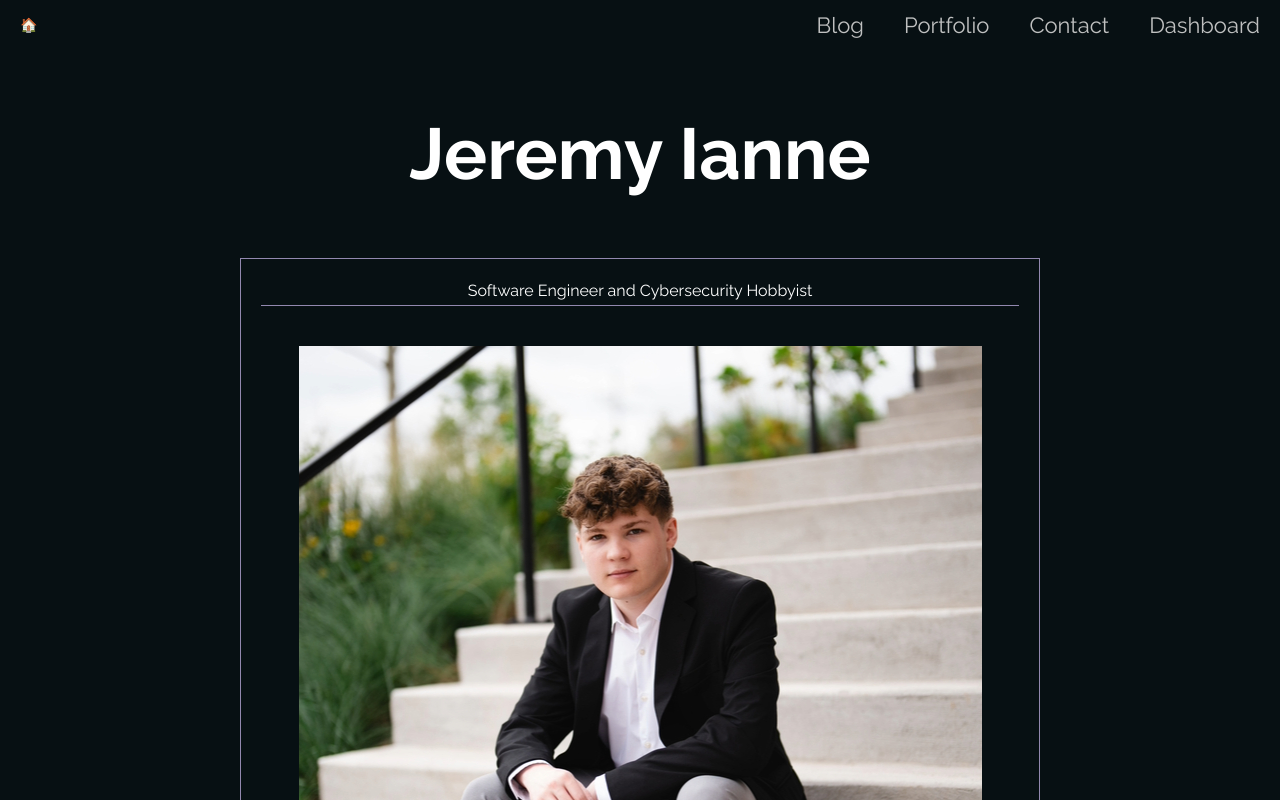
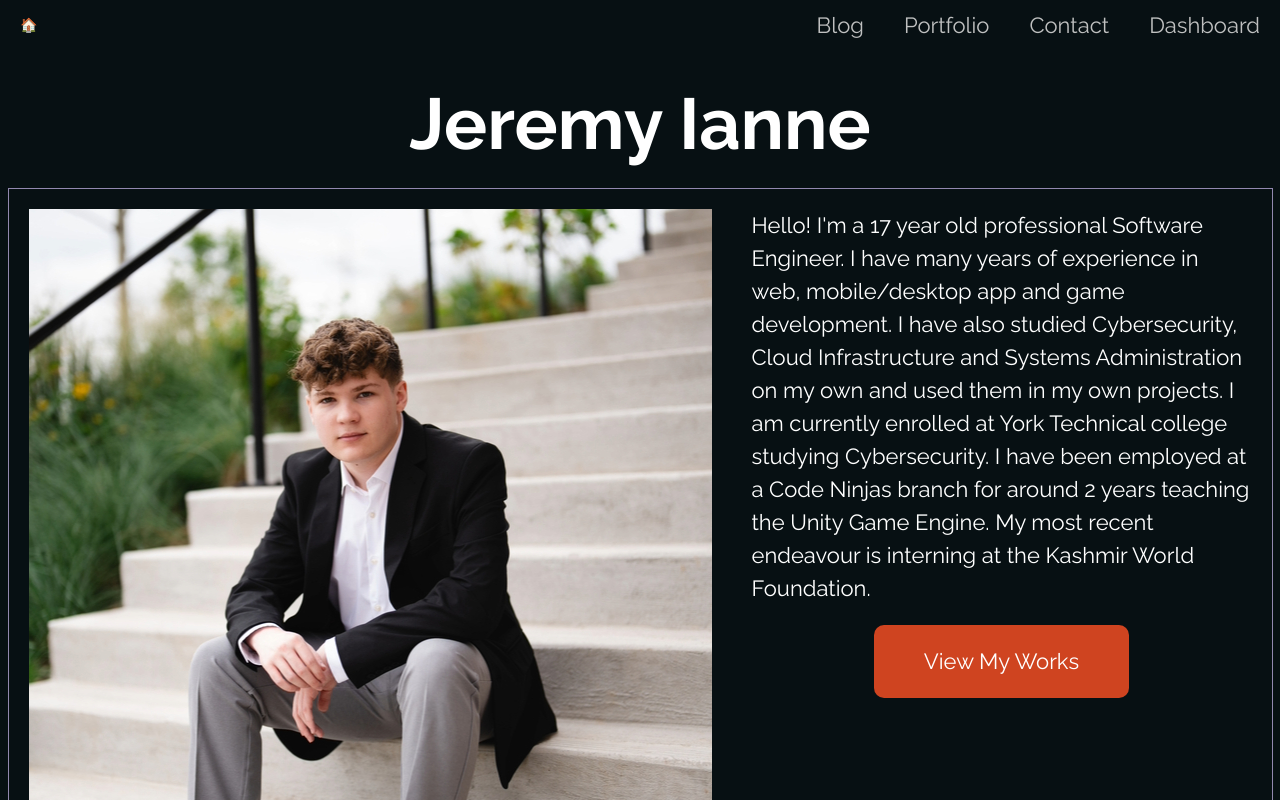
Before and after one commit to Jviguy/jviguy.github.io, a Next.js app: page / in a window 1280 px wide. Built offline with nearby package versions, Linux system fonts and the light colour scheme.

Commit message:
redesign main page

```diff
--- a/src/app/contact/page.jsx
+++ b/src/app/contact/page.jsx
@@ -18,9 +18,6 @@ const Page = () => (
               </Link>
             </div>
           </div>
-          <div>
-
-          </div>
         </div>
       <BackgroundBeams/>
     </div>
--- a/src/app/page.jsx
+++ b/src/app/page.jsx
@@ -9,10 +9,7 @@ export default function Home() {
               Jeremy Ianne
           </h1>
           <div className={styles.center}>
-              <div className={styles.titles}>
-                <h2>Software Engineer and Cybersecurity Hobbyist</h2>
-              </div>
-              <div className={styles.centerItem}>
+              <div className={styles.centerTextHolder}>
                 <p className={styles.info}>
                     Hello! I&apos;m a 17 year old professional Software Engineer.
                     I have many years of experience in web, mobile/desktop app and game development.
@@ -21,16 +18,16 @@ export default function Home() {
                     I have been employed at a Code Ninjas branch for around 2 years teaching the Unity Game Engine.
                     My most recent endeavour is interning at the Kashmir World Foundation.
                 </p>
-                  <div className={styles.imgContainer}>
-                    <Image src="/me.jpg" alt="" fill={true} priority={true}  unoptimized={true} className={styles.pfp}/>
-                  </div>
-              </div>
                 <Link href="portfolio">
                   <button className={styles.button}>
                     <h3 className={styles.info}>View My Works</h3>
                   </button>
                 </Link>
               </div>
+              <div className={styles.imgContainer}>
+                <Image src="/me.jpg" alt="" fill={true} priority={true}  unoptimized={true} className={styles.pfp}/>
+              </div>
+          </div>
       </div>
   )
 }
--- a/src/app/page.module.css
+++ b/src/app/page.module.css
@@ -1,10 +1,10 @@
 .container {
   display: flex;
   flex-direction: column;
-  gap: 50px;
+  gap: 10px;
   align-items: center;
   justify-content: center;
-  margin: 50px;
+  margin: 20px;
 }
 
 
@@ -23,12 +23,11 @@
 .center {
   display: flex;
   justify-content: center;
-  align-items: center;
-  flex-direction: column;
+  align-items: flex-start;
+  flex-direction: row-reverse;
+  border: #9288AF solid 1px;
   gap: 40px;
   padding: 20px;
-  width: 800px;
-  border: #9288AF solid 1px;
 }
 
 
@@ -44,10 +43,19 @@
   font-size: 22px;
 }
 
+.centerTextHolder {
+  display: flex;
+  flex-direction: column;
+  justify-content: center;
+  align-items: center;
+  gap: 20px;
+  width: 500px;
+}
+
 .button {
   padding: 20px 50px;
   cursor: pointer;
-  background-color: #e19f96;
+  background-color: #CF4420;
   font-size: 22px;
   border: none;
   border-radius: 10px;
```
Lines whose indentation alone changed are shown as unchanged.
